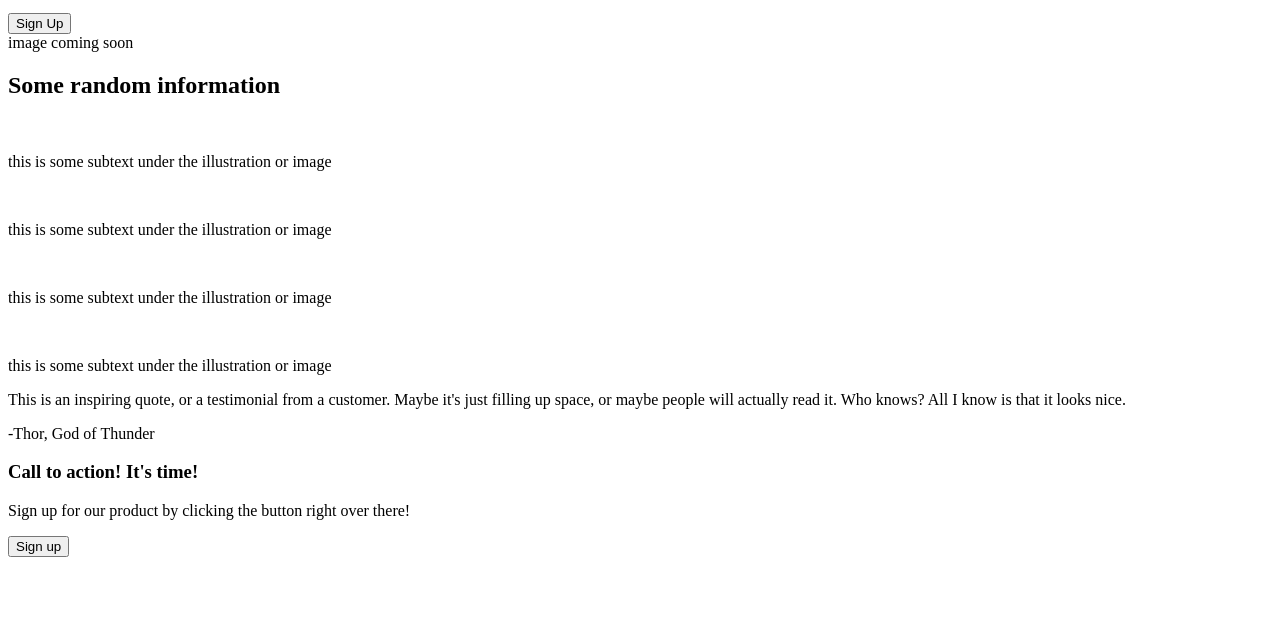
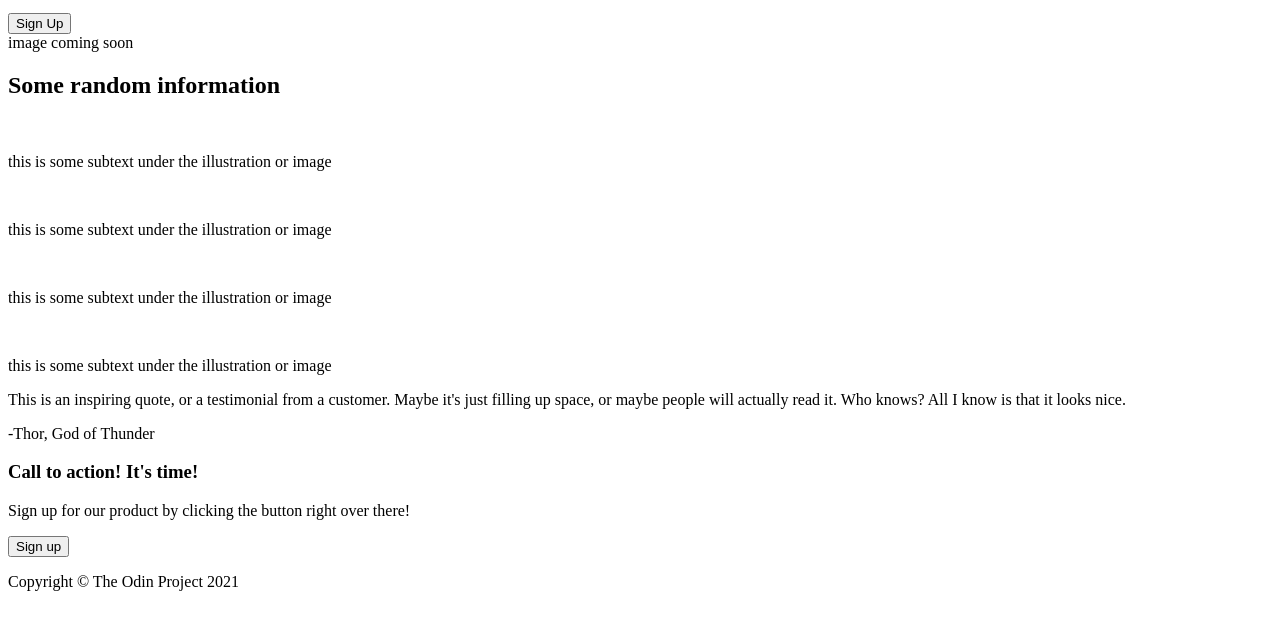
Before and after one commit to RebelRed-01/Landing-Page, a plain HTML site: page index.html in a window 1280 px wide. Shown: the part 176-800 px from the top of the page. Drawn offline with Linux system fonts and the light colour scheme.

Commit message:
add footer content

```diff
--- a/index.html
+++ b/index.html
@@ -62,7 +62,9 @@
         </div>
     </section>
 
-    <footer></footer>
+    <footer>
+        <p>Copyright &copy; The Odin Project 2021</p>
+    </footer>
 
 </body>
 
```
